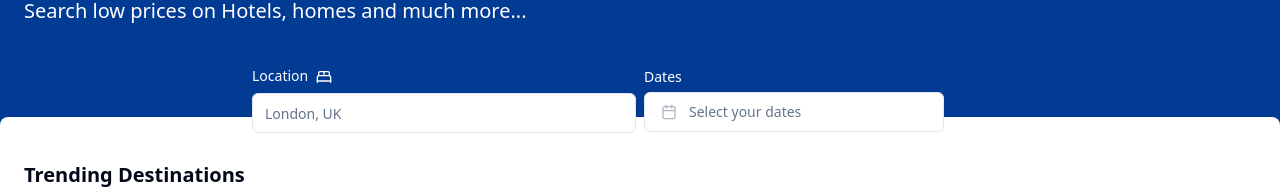
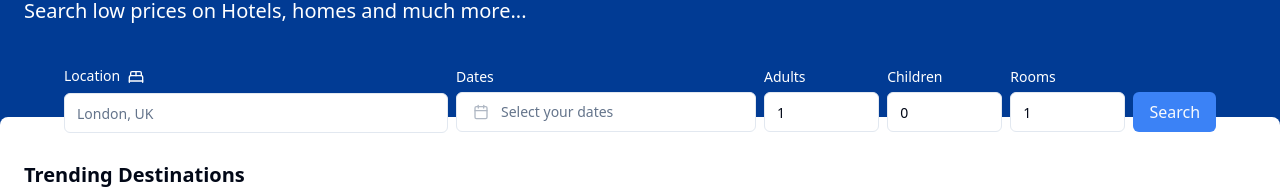
Before and after one commit to Franklin-Osede/booking.com-clone, a Next.js app: page / in a window 1280 px wide. Shown: the part 191-380 px from the top of the page. Built offline with nearby package versions, Linux system fonts and the light colour scheme.

Commit message:
Update search form content

```diff
--- a/components/ui/SearchForm.tsx
+++ b/components/ui/SearchForm.tsx
@@ -1,30 +1,28 @@
-'use client'
+"use client";
 
-import {zodResolver} from "@hookform/resolvers/zod"
-import {useRouter} from "next/navigation";
-import {useForm} from "react-hook-form"
+import { zodResolver } from "@hookform/resolvers/zod";
+import { useRouter } from "next/navigation";
+import { useForm } from "react-hook-form";
 import * as z from "zod";
-import {Button} from "@/components/ui/button";
+import { Button } from "@/components/ui/button";
 import { BedDoubleIcon, CalendarIcon } from "lucide-react";
-import {Popover, PopoverContent,PopoverTrigger} from './popover';
-import {format} from "date-fns";
-import { cn } from "@/lib/utils";
+import { Popover, PopoverContent, PopoverTrigger } from "./popover";
+import { format } from "date-fns";
 
-import{
+import {
   Form,
   FormControl,
-  FormDescription,
   FormField,
   FormItem,
   FormLabel,
   FormMessage,
-}from "@/components/ui/form"
-import {Input} from "@/components/ui/input"
-import { fromJSON } from "postcss";
-
+} from "@/components/ui/form";
+import { Input } from "@/components/ui/input";
+import { cn } from "@/lib/utils";
+import { Calendar } from "./calendar";
 
 export const formSchema = z.object({
-    location: z.string().min(2 ) .max(50),
+  location: z.string().min(2).max(50),
   dates: z.object({
     from: z.date(),
     to: z.date(),
@@ -43,26 +41,47 @@ export const formSchema = z.object({
   }),
 });
 
-
 function SearchForm() {
   const router = useRouter();
 
   const form = useForm<z.infer<typeof formSchema>>({
-        resolver:zodResolver(formSchema),
+    resolver: zodResolver(formSchema),
     defaultValues: {
-            location:"",
-            dates:{
-                from:undefined,
+      location: "",
+      dates: {
+        from: undefined,
         to: undefined,
       },
-            adults:"1",
-            children:"0",
-            rooms:"1",
+      adults: "1",
+      children: "0",
+      rooms: "1",
+    },
+  });
 
-        },
-    })
+  function onSubmit(values: z.infer<typeof formSchema>) {
+    console.log(values);
 
-    function onSubmit (values: z.infer<typeof formSchema>){}
+    const checkin_monthday = values.dates.from.getDate().toString();
+    const checkin_month = (values.dates.from.getMonth() + 1).toString();
+    const checkin_year = values.dates.from.getFullYear().toString();
+    const checkout_monthday = values.dates.to.getDate().toString();
+    const checkout_month = (values.dates.to.getMonth() + 1).toString();
+    const checkout_year = values.dates.to.getFullYear().toString();
+
+    const checkin = `${checkin_year}-${checkin_month}-${checkin_monthday}`;
+    const checkout = `${checkout_year}-${checkout_month}-${checkout_monthday}`;
+
+    const url = new URL("https://www.booking.com/searchresults.html");
+    url.searchParams.set("ss", values.location);
+    url.searchParams.set("group_adults", values.adults);
+    url.searchParams.set("group_children", values.children);
+    url.searchParams.set("no_rooms", values.rooms);
+    url.searchParams.set("checkin", checkin);
+    url.searchParams.set("checkout", checkout);
+
+    router.push(`/search?url=${url.href}`);
+  }
+
   return (
     <Form {...form}>
       <form
@@ -71,31 +90,34 @@ function SearchForm() {
       >
         <div className="grid w-full lg:max-w-sm items-center gap-1.5">
           <FormField
-          control= {form.control}
+            control={form.control}
             name="location"
-          render={({field})=>(
+            render={({ field }) => (
               <FormItem>
                 <FormLabel className="text-white flex">
                   Location
-              <BedDoubleIcon className="ml-2 h-4 w-4 text-white"/>
+                  <BedDoubleIcon className="ml-2 h-4 w-4 text-white" />
                 </FormLabel>
-              <FormMessage/>
-              <Popover></Popover>
+
+                <FormMessage />
+
                 <FormControl>
-                <Input placeholder="London, UK"{...field} />
+                  <Input placeholder="London, UK" {...field} />
                 </FormControl>
               </FormItem>
-          )} />
+            )}
+          />
         </div>
 
         <div className="grid w-full lg:max-w-sm flex-1 items-center gap-1.5">
           <FormField
-          control= {form.control}
+            control={form.control}
             name="dates"
-          render= {({field})=> (
+            render={({ field }) => (
               <FormItem className="flex flex-col">
                 <FormLabel className="text-white">Dates</FormLabel>
-              <FormMessage/>
+                <FormMessage />
+
                 <Popover>
                   <PopoverTrigger asChild>
                     <FormControl>
@@ -104,10 +126,10 @@ function SearchForm() {
                         name="dates"
                         variant={"outline"}
                         className={cn(
-                      "w-[300px] justify-start text-left font-normal",
+                          "w-full lg:w-[300px] justify-start text-left font-normal",
                           !field.value.from && "text-muted-foreground"
-
-                    )}>
+                        )}
+                      >
                         <CalendarIcon className="mr-3 h-4 w-4 opacity-50" />
                         {field.value?.from ? (
                           field.value?.to ? (
@@ -121,18 +143,86 @@ function SearchForm() {
                         ) : (
                           <span>Select your dates</span>
                         )}
-
-
                       </Button>
                     </FormControl>
                   </PopoverTrigger>
+                  <PopoverContent className="w-auto p-0" align="start">
+                    <Calendar
+                      initialFocus
+                      mode="range"
+                      selected={field.value}
+                      defaultMonth={field.value.from}
+                      onSelect={field.onChange}
+                      numberOfMonths={2}
+                      disabled={(date:Date) =>
+                        date < new Date(new Date().setHours(0, 0, 0, 0))
+                      }
+                    />
+                  </PopoverContent>
                 </Popover>
               </FormItem>
-          )} />
+            )}
+          />
+        </div>
+
+        <div className="flex w-full items-center space-x-2">
+          <div className="grid items-center flex-1">
+            <FormField
+              control={form.control}
+              name="adults"
+              render={({ field }) => (
+                <FormItem className="flex flex-col">
+                  <FormLabel className="text-white">Adults</FormLabel>
+                  <FormMessage />
+                  <FormControl>
+                    <Input type="number" placeholder="Adults" {...field} />
+                  </FormControl>
+                </FormItem>
+              )}
+            />
+          </div>
+
+          <div className="grid items-center flex-1">
+            <FormField
+              control={form.control}
+              name="children"
+              render={({ field }) => (
+                <FormItem className="flex flex-col">
+                  <FormLabel className="text-white">Children</FormLabel>
+                  <FormMessage />
+                  <FormControl>
+                    <Input type="number" placeholder="Children" {...field} />
+                  </FormControl>
+                </FormItem>
+              )}
+            />
+          </div>
+
+          <div className="grid items-center flex-1">
+            <FormField
+              control={form.control}
+              name="rooms"
+              render={({ field }) => (
+                <FormItem className="flex flex-col">
+                  <FormLabel className="text-white">Rooms</FormLabel>
+                  <FormMessage />
+                  <FormControl>
+                    <Input type="number" placeholder="rooms" {...field} />
+                  </FormControl>
+                </FormItem>
+              )}
+            />
+          </div>
+
+          <div className="mt-auto">
+            <Button type="submit" className="bg-blue-500 text-base">
+              Search
+            </Button>
+          </div>
         </div>
       </form>
     </Form>
-     )
+  );
 }
 
-export default SearchForm
+export default SearchForm;
```
Lines whose indentation alone changed are shown as unchanged.
